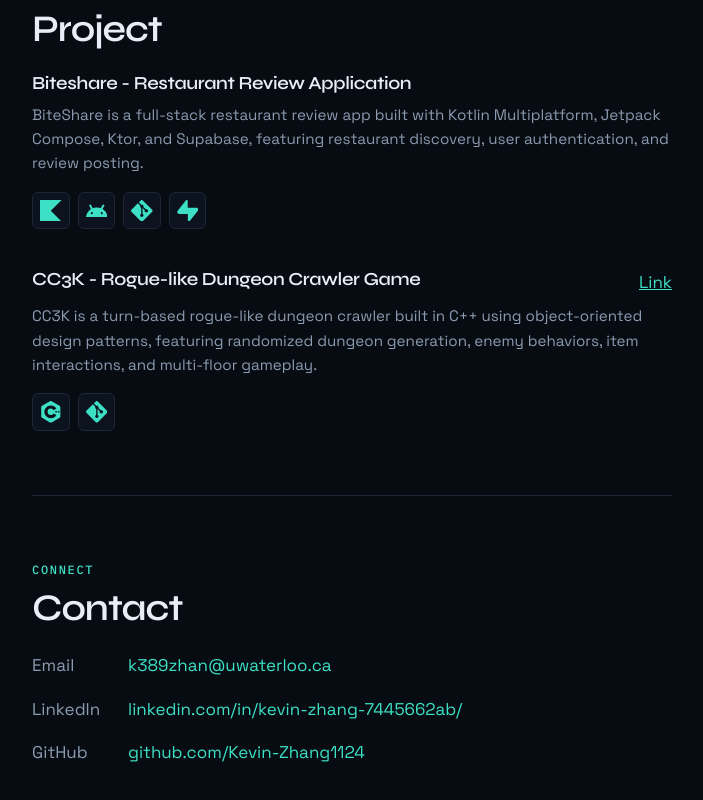
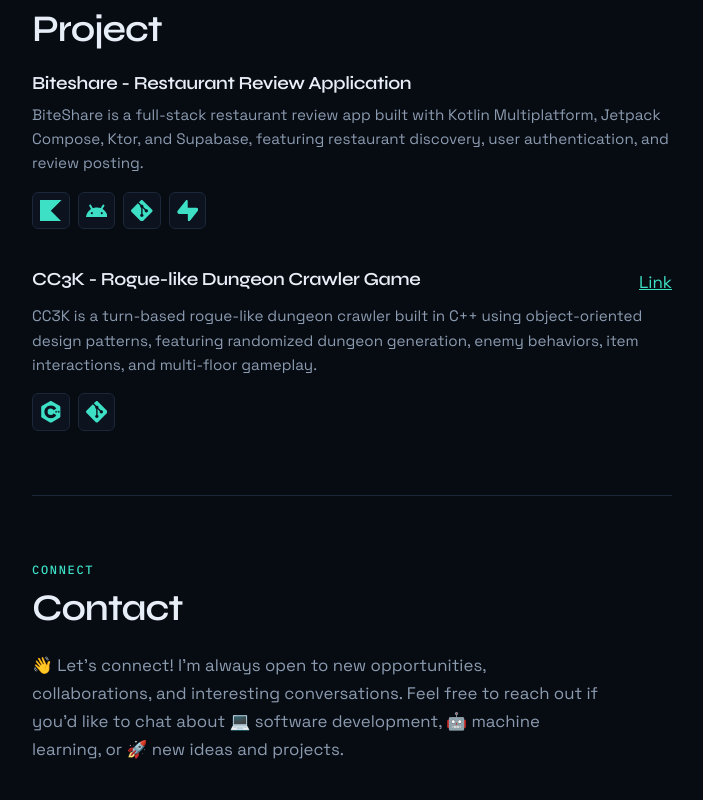
Before and after one commit to Kevin-Zhang1124/Kevin-Portfolio, a React (Vite) app: page / in a window 1280 px wide. Shown: the part 3914-4714 px from the top of the page, without its empty margins (288-991 px from the left). Built offline with nearby package versions, Linux system fonts and the light colour scheme.

Commit message:
Replace Contact link list with a short bilingual invite paragraph

```diff
--- /dev/null
+++ b/src/components/sections/Contact.module.css
@@ -0,0 +1,8 @@
+/* Invite line under the Contact heading */
+.intro {
+  margin: 0;
+  max-width: 36rem;
+  color: var(--text-muted);
+  font-size: 1.05rem;
+  line-height: 1.65;
+}
--- a/src/components/sections/Contact.tsx
+++ b/src/components/sections/Contact.tsx
@@ -2,9 +2,11 @@ import { Section } from '../layout/Section';
 import { useLocale } from '../../hooks/useLocale';
 import { useContent } from '../../hooks/useContent';
 import { SectionHeading } from '../ui/SectionHeading';
-import styles from './sections.module.css';
+import styles from './Contact.module.css';
 
-/** Renders contact methods for the active locale */
+/**
+ * Contact: short invite + form.
+ */
 export function Contact() {
   const { t } = useLocale();
   const { contact } = useContent();
@@ -16,17 +18,7 @@ export function Contact() {
         title={t.navContact}
       />
 
-      <ul className={styles.contactList}>
-        {contact.map((item) => (
-          <li key={item.id} className={styles.contactRow}>
-            {/* Label stays muted; link uses accent via .contactLink */}
-            <span className={styles.contactLabel}>{item.label}</span>
-            <a className={styles.contactLink} href={item.href}>
-              {item.value}
-            </a>
-          </li>
-        ))}
-      </ul>
+      <p className={styles.intro}>{contact.intro}</p>
     </Section>
   );
 }
--- a/src/content/en/contact.ts
+++ b/src/content/en/contact.ts
@@ -1,25 +1,7 @@
-import type { ContactItem } from '../../types'
-
-/** Contact links (English labels; hrefs are shared across languages). */
-export const enContact: ContactItem[] = [
-  {
-    id: 'contact-1',
-    label: 'Email',
-    value: 'k389zhan@uwaterloo.ca',
-    href: 'mailto:k389zhan@uwaterloo.ca',
-  },
-  {
-    id: 'linkedin',
-    label: 'LinkedIn',
-    value: 'linkedin.com/in/kevin-zhang-7445662ab/',
-    href: 'https://www.linkedin.com/in/kevin-zhang-7445662ab/',
-  },
-  {
-    id: 'github',
-    label: 'GitHub',
-    value: 'github.com/Kevin-Zhang1124',
-    href: 'https://github.com/Kevin-Zhang1124',
-  },
-
-  /** Add more contact entries as needed */
-];
+/**
+ * Contact section copy (English).
+ */
+export const enContact = {
+  intro:
+    "👋 Let's connect! I'm always open to new opportunities, collaborations, and interesting conversations. Feel free to reach out if you'd like to chat about 💻 software development, 🤖 machine learning, or 🚀 new ideas and projects.",
+} as const;
--- a/src/content/zh/contact.ts
+++ b/src/content/zh/contact.ts
@@ -1,24 +1,7 @@
-import type { ContactItem } from '../../types'
-
-export const zhContact: ContactItem[] = [
-  {
-    id: 'contact-1',
-    label: '邮箱',
-    value: 'k389zhan@uwaterloo.ca',
-    href: 'mailto:k389zhan@uwaterloo.ca',
-  },
-  {
-    id: 'linkedin',
-    label: '领英',
-    value: 'linkedin.com/in/kevin-zhang-7445662ab/',
-    href: 'https://www.linkedin.com/in/kevin-zhang-7445662ab/',
-  },
-  {
-    id: 'github',
-    label: 'GitHub',
-    value: 'github.com/Kevin-Zhang1124',
-    href: 'https://github.com/Kevin-Zhang1124',
-  },
-
-  /** Add more contact entries as needed */
-];
+/**
+ * Contact section copy (Chinese).
+ */
+export const zhContact = {
+  intro:
+    "👋 欢迎来和我交流！ 我很乐意认识新的朋友，也期待了解新的机会、合作和有趣的想法。无论是想聊聊 💻 软件开发、🤖 机器学习，还是 🚀 一起探索新的项目和创意，都欢迎随时联系我。",
+} as const;
```
